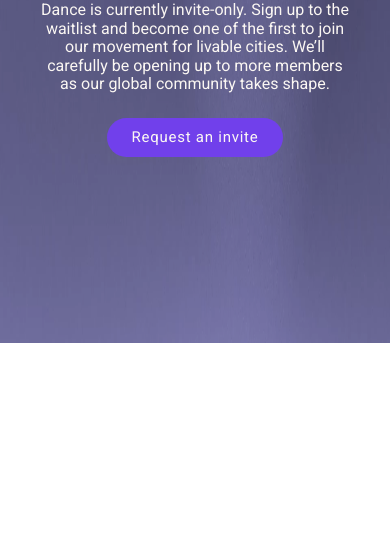
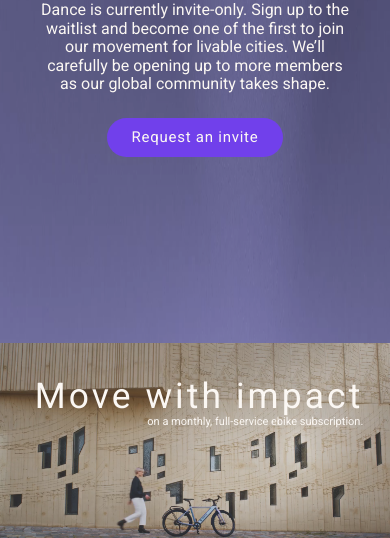
Before and after one commit to XRabell13/home_work3, a plain HTML site: page index.html in a window 390 px wide. Shown: the part 450-988 px from the top of the page. Before the commit the page ends 844 px from the top, so only its background shows below. Drawn offline with Linux system fonts and the light colour scheme.

Commit message:
Added adaptive Move-with-impact section

```diff
--- a/assets/styles/styles.css
+++ b/assets/styles/styles.css
@@ -140,6 +140,48 @@ nav ul li a:hover, nav ul li a:focus {
 .subscribe__text-on-image .links__container_active .link-item:hover {
     background-color: #bd4aeb;
 }
+/*END SUBSCRIBE SECTION*/
+
+/* MOVE WITH IMPACT SECTION */
+.section__move-with-impact
+{
+    display: flex;
+    justify-content: flex-end;
+    align-items:flex-start;
+    width: 100vw;
+    height: 50vw;
+    position: relative;
+
+}
+.move-with-impact__text{
+    display: flex;
+    flex-direction: column;
+    text-align: right;
+    margin-right: 6.84vw;
+    margin-top: 8.01vw;
+}
+.move-with-impact__background-image{
+    position:absolute;
+    width: 100%;
+    height: 100%;
+    top: 0px;
+    z-index: -100;
+}
+.title-on-image-move{
+    font-size: 6.46vw;
+    line-height: 121%;
+    letter-spacing: 5.625px;
+    color: #FBF7F3;
+}
+.small-text{
+    font-size: 2.01vw;
+    line-height: 98%;
+    text-align: right;
+    color: #FBF7F3;
+}
+/* END MOVE WITH IMPACT SECTION */
+
+
 
 /*HEADER COMPUTER VERSION*/
 @media (min-width: 1040px) {
@@ -187,6 +229,7 @@ nav ul li a:hover, nav ul li a:focus {
 
 
 }
+/*SUBSCRIBE SECTION MOBILE VERSION*/
 @media (max-width: 425px) {
     .title-on-image{
         font-size: 18.82vw;
@@ -195,3 +238,19 @@ nav ul li a:hover, nav ul li a:focus {
        margin: 25px 10%;
    }
 }
+/* MOVE WITH IMPACT SECTION MOBILE VERSION */
+@media (max-width: 760px) {
+    .title-on-image-move{
+        font-size: 9.08vw;
+        line-height: 121%;
+        letter-spacing: 0.79vw;
+        color: #FBF7F3;
+    }
+    .small-text{
+        font-size: 2.83vw;
+        line-height: 98%;
+        text-align: right;
+        color: #FBF7F3;
+    }
+
+}
--- a/index.html
+++ b/index.html
@@ -31,15 +31,22 @@
             </label>
         </div>
     </header>
-
+    <!-- SUBSCRIBE SECTION -->
     <section class="section__subscribe subscribe">
         <div class="subscribe__text-on-image text-on-image">
             <h2 class="text-on-image__title title-on-image">Subscribe to change</h2>
             <div class="text-on-image__big-text big-text">Dance is currently invite-only. Sign up to the waitlist and become one of the first to join our movement for livable cities. We’ll carefully be opening up to more members as our global community takes shape.</div>
             <div class="text-on-image__button links__container_active"><a href="#" class="link-item">Request an invite</a></div>
         </div>
-        <img class="subscribe__background-image" src="assets/images/sections_content/section_background.png" alt="The Desk Shelf System">
-
+        <img class="subscribe__background-image" src="assets/images/sections_content/section_background.png" alt="Subscribe">
+    </section>
+    <!-- MOVE WITH IMPACT SECTION -->
+    <section class="section__move-with-impact move-with-impact">
+        <div class="move-with-impact__text text-on-image">
+            <h2 class="text-on-image__title-move title-on-image-move">Move with impact</h2>
+            <div class="text-on-image__small-text small-text">on a monthly, full-service ebike subscription.</div>
+        </div>
+        <img class="move-with-impact__background-image" src="assets/images/sections_content/move_with_impact.png" alt="Move the impact">
     </section>
 </body>
 </html>
```
